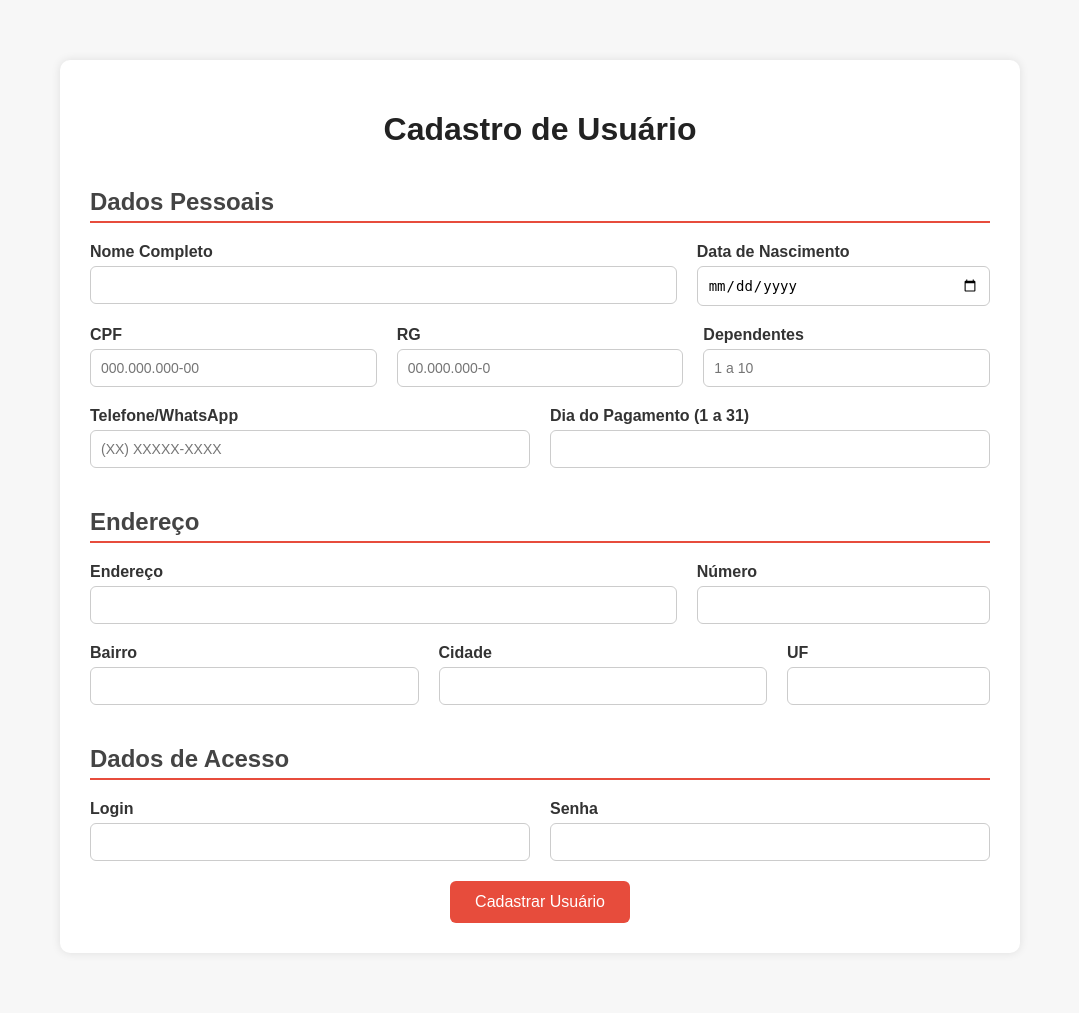
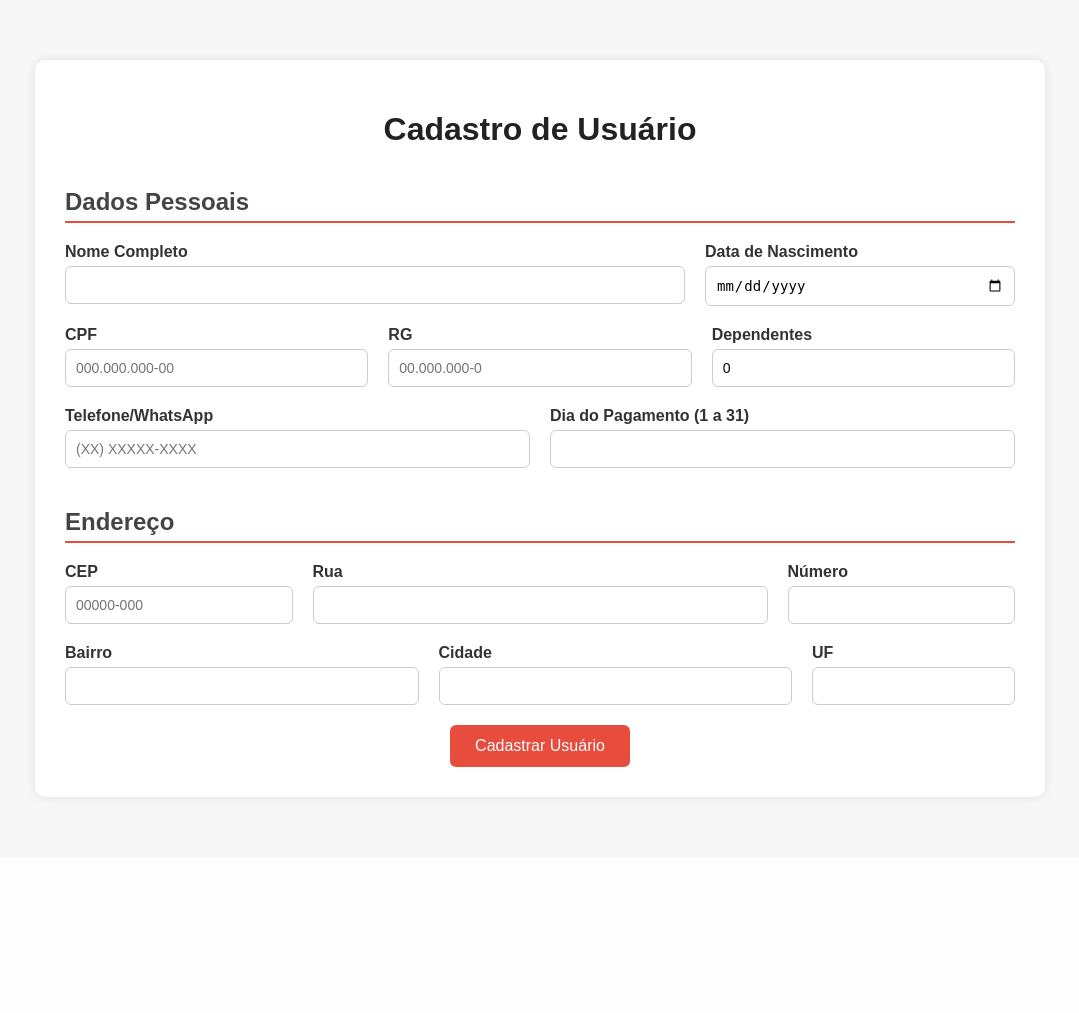
Before and after one commit to leoroquedesan-droid/leo, a Flask app: page /cadastro_usuario in a window 1280 px wide. Shown: the whole page, without its empty margins (100-1179 px from the left). After the commit the page ends 800 px from the top, so only its background shows below. Run offline with Flask 3, Linux system fonts and the light colour scheme; a user stored in the database is signed in.

Commit message:
cadastro_usuario.html

```diff
--- a/templates/cadastro_usuario.html
+++ b/templates/cadastro_usuario.html
@@ -12,7 +12,7 @@
         }
 
         .container {
-            max-width: 900px;
+            max-width: 950px;
             background: #fff;
             margin: 40px auto;
             padding: 30px;
@@ -90,7 +90,8 @@
     <div class="container">
         <h1>Cadastro de Usuário</h1>
 
-        <form action="/cadastrar" method="post">
+        <!-- Formulário correto para rota /cadastro_usuario -->
+        <form action="/cadastro_usuario" method="post">
 
             <!-- DADOS PESSOAIS -->
             <h2>Dados Pessoais</h2>
@@ -116,7 +117,7 @@
                 </div>
                 <div class="input-group" style="flex: 1;">
                     <label for="dependentes">Dependentes</label>
-                    <input type="number" id="dependentes" name="dependentes" min="1" max="10" placeholder="1 a 10" required>
+                    <input type="number" id="dependentes" name="dependentes" min="0" max="10" value="0" required>
                 </div>
             </div>
 
@@ -134,9 +135,13 @@
             <!-- ENDEREÇO -->
             <h2>Endereço</h2>
             <div class="form-row">
+                <div class="input-group" style="flex: 1;">
+                    <label for="cep">CEP</label>
+                    <input type="text" id="cep" name="cep" placeholder="00000-000" required>
+                </div>
                 <div class="input-group" style="flex: 2;">
-                    <label for="endereco">Endereço</label>
-                    <input type="text" id="endereco" name="endereco" required>
+                    <label for="rua">Rua</label>
+                    <input type="text" id="rua" name="rua" required>
                 </div>
                 <div class="input-group" style="flex: 1;">
                     <label for="numero_casa">Número</label>
@@ -159,19 +164,6 @@
                 </div>
             </div>
 
-            <!-- ACESSO AO SISTEMA -->
-            <h2>Dados de Acesso</h2>
-            <div class="form-row">
-                <div class="input-group" style="flex: 1;">
-                    <label for="login">Login</label>
-                    <input type="text" id="login" name="login" required>
-                </div>
-                <div class="input-group" style="flex: 1;">
-                    <label for="senha">Senha</label>
-                    <input type="password" id="senha" name="senha" required>
-                </div>
-            </div>
-
             <div class="btn-center">
                 <button type="submit">Cadastrar Usuário</button>
             </div>
```
